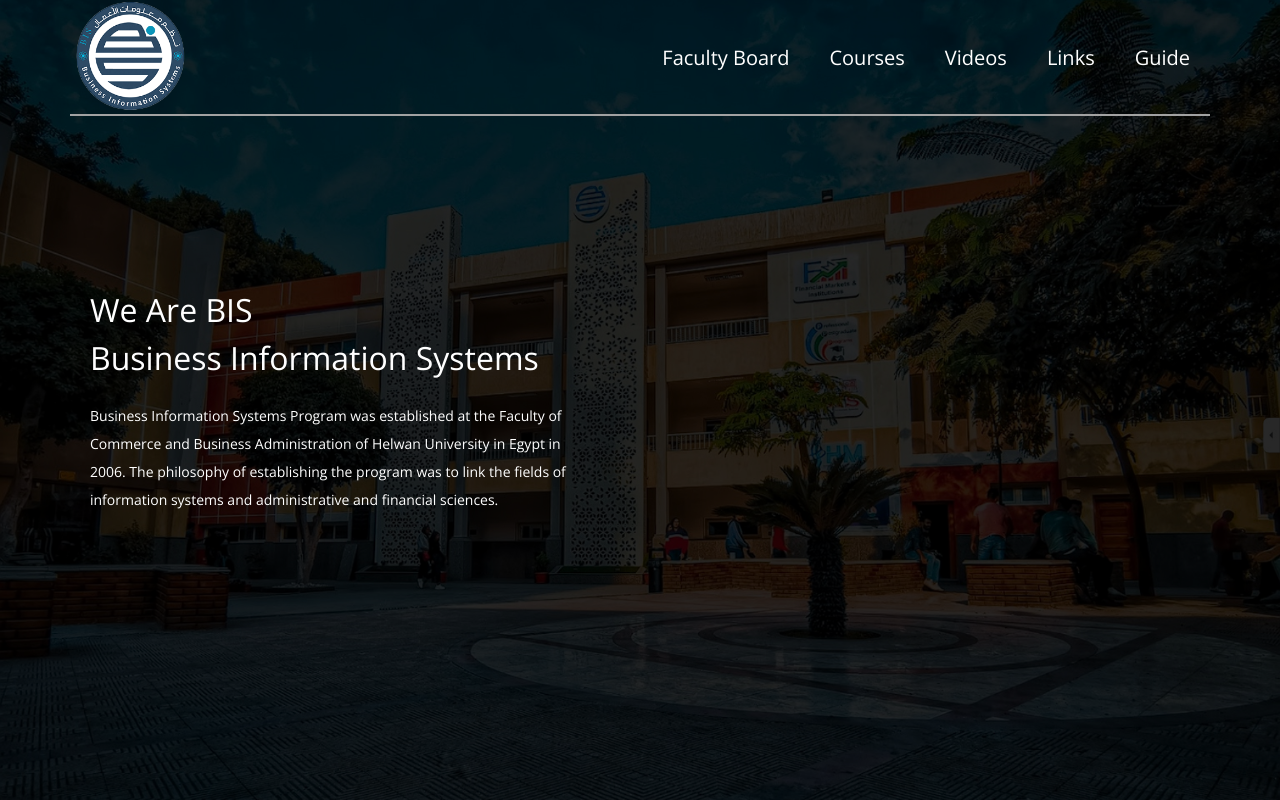
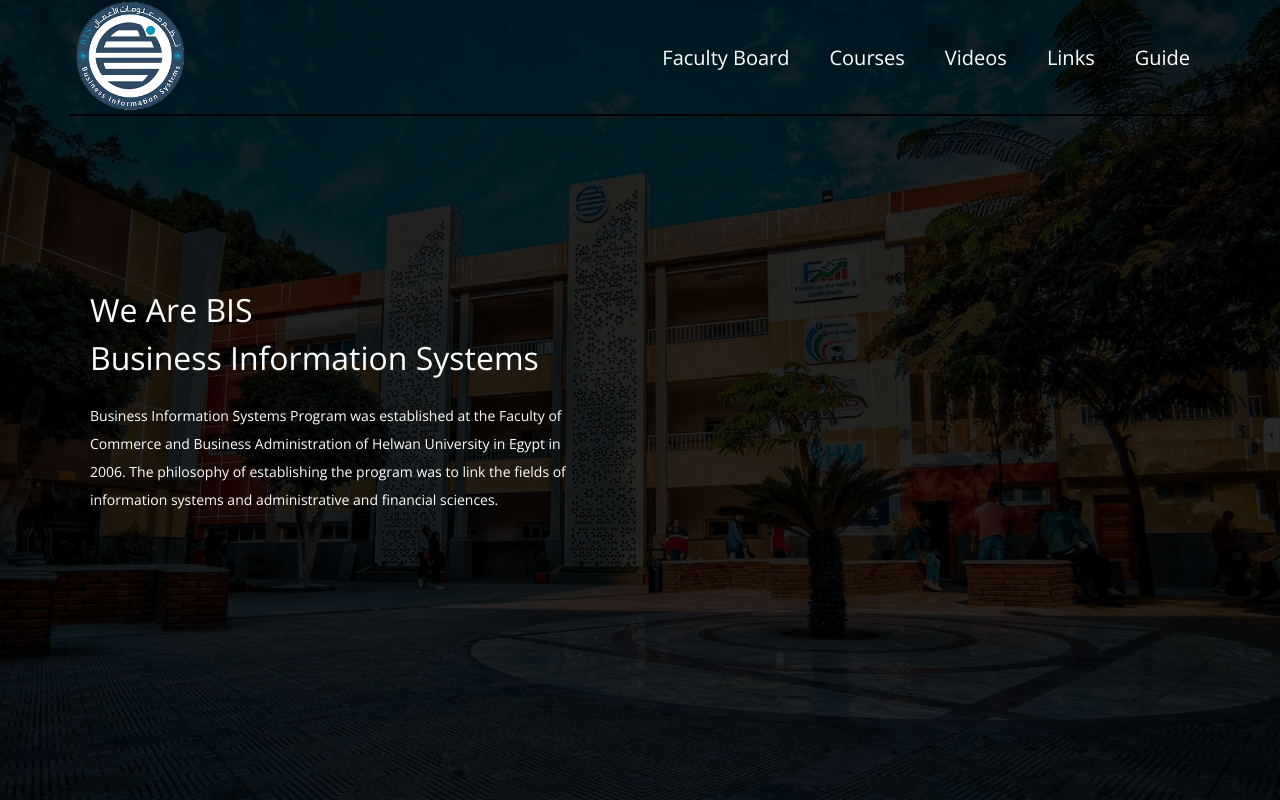
Before and after one commit to AhmedHossam911/BIS-Helwan-Info, a plain HTML site: page index.html in a window 1280 px wide. Shown: the top 800 px of the page. Drawn offline with nearby package versions, Linux system fonts and the light colour scheme.

Commit message:
Update Main.css

```diff
--- a/CSS/Main.css
+++ b/CSS/Main.css
@@ -49,7 +49,7 @@ header .container::after {
     content: "";
     position: absolute;
     height: 2px;
-    background-color: #a2a2a2;
+    background-color: black;
     bottom: 0;
     width: calc(100% - 30px);
     left: 15px
```
